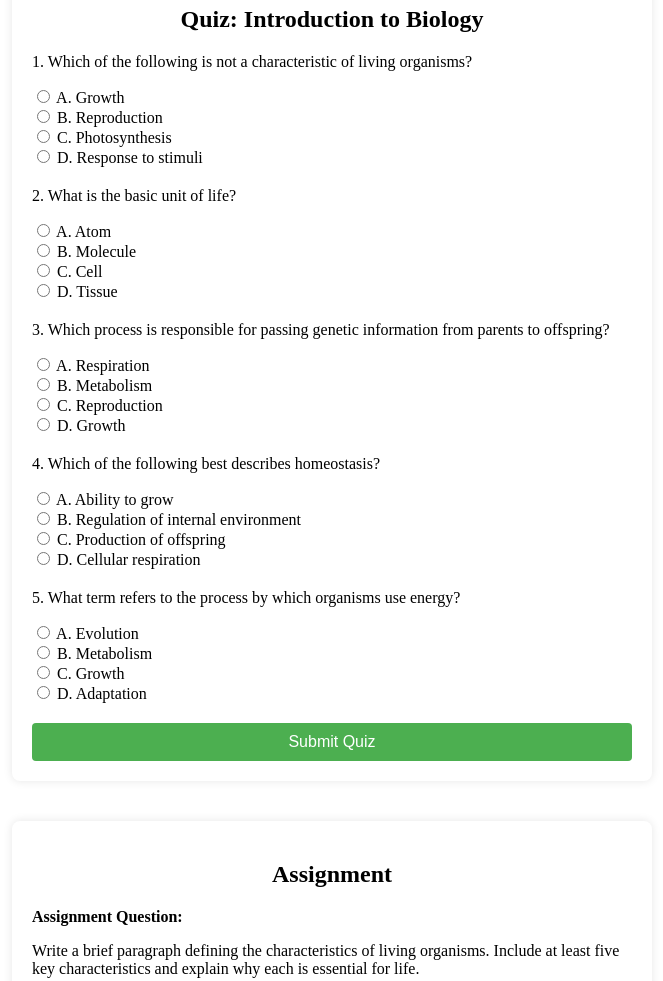
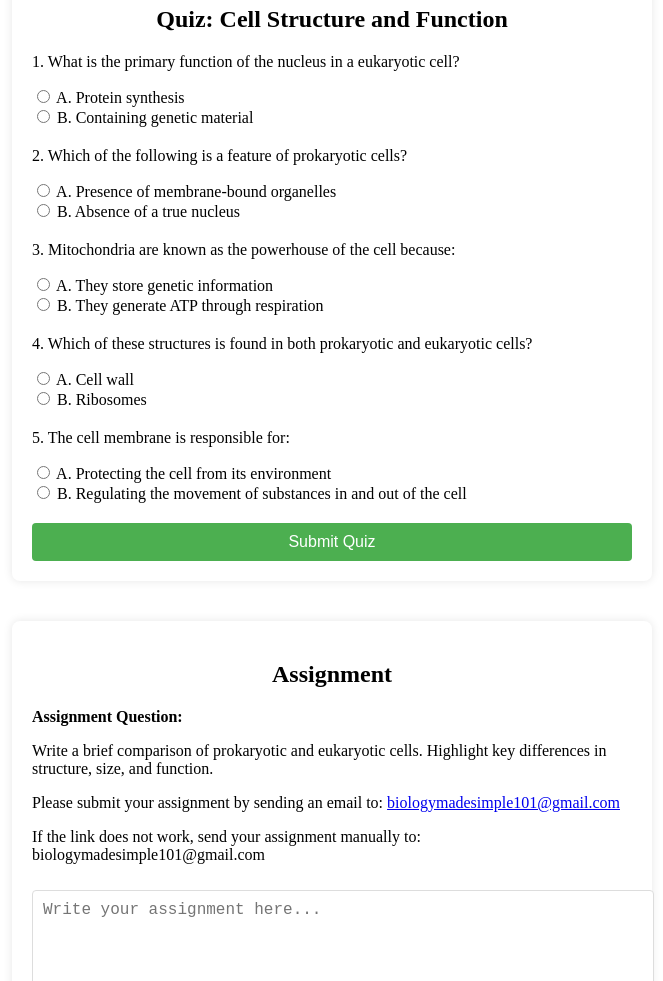
Before and after one commit to Biologymadesimple/Biologymainpage, a plain HTML site: page index.html in a window 1280 px wide. Shown: the part 440-1421 px from the top of the page, without its empty margins (308-971 px from the left). Drawn offline with Linux system fonts and the light colour scheme.

Commit message:
Update index.html

```diff
--- a/index.html
+++ b/index.html
@@ -3,64 +3,54 @@
 <head>
     <meta charset="UTF-8">
     <meta name="viewport" content="width=device-width, initial-scale=1.0">
-    <title>Introduction to Biology</title>
+    <title>Cell Structure and Function</title>
     <link rel="stylesheet" href="styles.css"> <!-- Link to external CSS file -->
 </head>
 <body>
 
     <!-- Video Lecture Section -->
     <section id="lecture">
-        <h1>Video Lecture: Introduction to Biology</h1>
-        <iframe width="400" height="315" src="https://www.youtube.com/embed/tZE_fQFK8EY?si=WuPnm0BwyLZ8AHBJ"
+        <h1>Video Lecture: Cell Structure and Function</h1>
+        <iframe width="400" height="315" src="https://www.youtube.com/embed/t5DvF5OVr1Y?si=wO8Uo4rDEfIS9i-d"
                 title="YouTube video player" frameborder="0" allowfullscreen></iframe>
     </section>
 
     <!-- Quiz Section -->
     <section id="quiz">
-        <h2>Quiz: Introduction to Biology</h2>
+        <h2>Quiz: Cell Structure and Function</h2>
         <form id="quizForm">
             <div class="quiz-question">
-                <p>1. Which of the following is not a characteristic of living organisms?</p>
-                <input type="radio" name="q1" value="A"> A. Growth<br>
-                <input type="radio" name="q1" value="B"> B. Reproduction<br>
-                <input type="radio" name="q1" value="C"> C. Photosynthesis<br>
-                <input type="radio" name="q1" value="D"> D. Response to stimuli<br>
+                <p>1. What is the primary function of the nucleus in a eukaryotic cell?</p>
+                <input type="radio" name="q1" value="A"> A. Protein synthesis<br>
+                <input type="radio" name="q1" value="B"> B. Containing genetic material<br>
                 <span class="feedback" id="feedback1"></span>
             </div>
 
             <div class="quiz-question">
-                <p>2. What is the basic unit of life?</p>
-                <input type="radio" name="q2" value="A"> A. Atom<br>
-                <input type="radio" name="q2" value="B"> B. Molecule<br>
-                <input type="radio" name="q2" value="C"> C. Cell<br>
-                <input type="radio" name="q2" value="D"> D. Tissue<br>
+                <p>2. Which of the following is a feature of prokaryotic cells?</p>
+                <input type="radio" name="q2" value="A"> A. Presence of membrane-bound organelles<br>
+                <input type="radio" name="q2" value="B"> B. Absence of a true nucleus<br>
                 <span class="feedback" id="feedback2"></span>
             </div>
 
             <div class="quiz-question">
-                <p>3. Which process is responsible for passing genetic information from parents to offspring?</p>
-                <input type="radio" name="q3" value="A"> A. Respiration<br>
-                <input type="radio" name="q3" value="B"> B. Metabolism<br>
-                <input type="radio" name="q3" value="C"> C. Reproduction<br>
-                <input type="radio" name="q3" value="D"> D. Growth<br>
+                <p>3. Mitochondria are known as the powerhouse of the cell because:</p>
+                <input type="radio" name="q3" value="A"> A. They store genetic information<br>
+                <input type="radio" name="q3" value="B"> B. They generate ATP through respiration<br>
                 <span class="feedback" id="feedback3"></span>
             </div>
 
             <div class="quiz-question">
-                <p>4. Which of the following best describes homeostasis?</p>
-                <input type="radio" name="q4" value="A"> A. Ability to grow<br>
-                <input type="radio" name="q4" value="B"> B. Regulation of internal environment<br>
-                <input type="radio" name="q4" value="C"> C. Production of offspring<br>
-                <input type="radio" name="q4" value="D"> D. Cellular respiration<br>
+                <p>4. Which of these structures is found in both prokaryotic and eukaryotic cells?</p>
+                <input type="radio" name="q4" value="A"> A. Cell wall<br>
+                <input type="radio" name="q4" value="B"> B. Ribosomes<br>
                 <span class="feedback" id="feedback4"></span>
             </div>
 
             <div class="quiz-question">
-                <p>5. What term refers to the process by which organisms use energy?</p>
-                <input type="radio" name="q5" value="A"> A. Evolution<br>
-                <input type="radio" name="q5" value="B"> B. Metabolism<br>
-                <input type="radio" name="q5" value="C"> C. Growth<br>
-                <input type="radio" name="q5" value="D"> D. Adaptation<br>
+                <p>5. The cell membrane is responsible for:</p>
+                <input type="radio" name="q5" value="A"> A. Protecting the cell from its environment<br>
+                <input type="radio" name="q5" value="B"> B. Regulating the movement of substances in and out of the cell<br>
                 <span class="feedback" id="feedback5"></span>
             </div>
 
@@ -72,9 +62,10 @@
     <section id="assignment">
         <h2>Assignment</h2>
         <p><strong>Assignment Question:</strong></p>
-        <p>Write a brief paragraph defining the characteristics of living organisms. Include at least five key characteristics and explain why each is essential for life.</p>
-        <p>Please submit your assignment by sending an email to: <a href="mailto:biologymadesimple101@gmail.com"> biologymadesimple101@gmail.com</a></p>
-        <textarea id="assignmentInput" rows="6" placeholder="Write your assignment here..."></textarea>
+        <p>Write a brief comparison of prokaryotic and eukaryotic cells. Highlight key differences in structure, size, and function.</p>
+        <p>Please submit your assignment by sending an email to: <a href="mailto: biologymadesimple101@gmail.com"> biologymadesimple101@gmail.com </a></p>
+        <p>If the link does not work, send your assignment manually to: biologymadesimple101@gmail.com </p>
+        <textarea id="assignmentInput" rows="8" placeholder="Write your assignment here..."></textarea>
         <button id="submitAssignment" onclick="submitAssignment()">Submit Assignment</button>
     </section>
 
```
